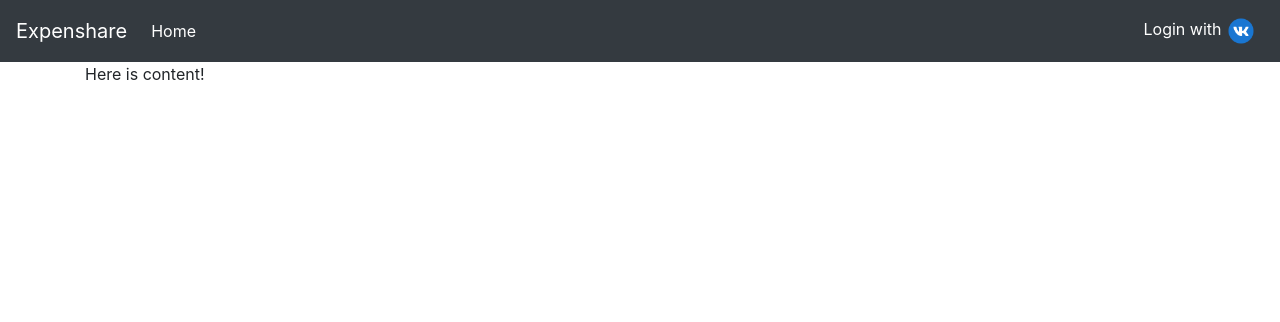
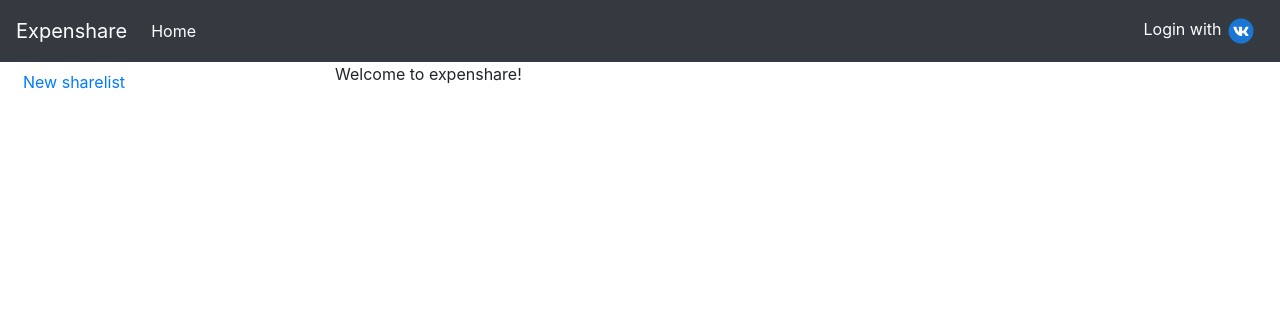
Before and after one commit to atsanda/expenshare, a Django app: page / in a window 1280 px wide. Shown: the top 322 px of the page. Run offline with Django 3.2, Linux system fonts and the light colour scheme; some libraries are stand-ins or nearby versions.

Commit message:
ftr: sharelists (models, creation views and form)

```diff
--- /dev/null
+++ b/expenshare/middleware.py
@@ -0,0 +1,13 @@
+from django.shortcuts import render
+
+
+class AuthRequiredMiddleware:
+    def __init__(self, get_response):
+        self.get_response = get_response
+
+    def __call__(self, request):
+        if not request.user.is_authenticated:
+            return render(request, 'expenshare/welcome.html')
+
+        response = self.get_response(request)
+        return response
--- a/expenshare/templates/expenshare/base.html
+++ b/expenshare/templates/expenshare/base.html
@@ -56,9 +56,21 @@
         </nav>
 
         {% block body_content %}
-            <div class="container">
+          <div class="container-fluid">
+            <div class="row">
+              <div class="col-3">
+                <div class="p-2 bd-highlight">
+                  <a href="{% url 'sharelists-create' %}">New sharelist</a>
+                </div>
+                {% for sl in sharelists %}
+                  <div class="p-2 bd-highlight">{{ sl.name }}</div>
+                {% endfor %}
+              </div>
+              <div class="col-9">
                 {% block container %}{% endblock %}
+              </div>
             </div>
+          </div>
         {% endblock %}
 
         {% block foot %}
--- /dev/null
+++ b/expenshare/templates/expenshare/welcome.html
@@ -0,0 +1,7 @@
+{% extends 'expenshare/base.html' %}
+
+{% load static %}
+
+{% block container %}
+Welcome to expenshare!
+{% endblock %}
--- a/expenshare/utils.py
+++ b/expenshare/utils.py
@@ -4,11 +4,11 @@ from django.core.validators import URLValidator
 from django.http import Http404
 
 
-def download_image(url: str, max_size : int = 409_600) -> bytes:
+def download_image(url: str, max_size: int = 409_600, timeout: int = 1) -> bytes:
     validate = URLValidator()
     validate(url)
 
-    r = requests.get(url)
+    r = requests.get(url, timeout=timeout)
 
     if r.status_code != codes.ok:
         raise Http404('Cannot download image')
--- a/expenshare/views.py
+++ b/expenshare/views.py
@@ -1,5 +1,41 @@
 from django.shortcuts import render
+from django.views.generic.edit import CreateView
+from expenshare.models import Sharelist
+from django.contrib.auth.models import User
+from dal import autocomplete
+from expenshare.forms import SharelistForm
+from django.http import HttpResponse
 
-# Create your views here.
+
 def index(request):
-    return render(request, 'expenshare/index.html')
+    context = {
+      'sharelists': request.user.sharelist_set.all()
+    }
+    return render(request, 'expenshare/index.html', context=context)
+
+
+class SharelistCreate(CreateView):
+    model = Sharelist
+    template_name = 'expenshare/sharelist_create.html'
+    success_url = '/'
+    form_class = SharelistForm
+
+    def get_context_data(self, **kwargs):
+        ctx = super(SharelistCreate, self).get_context_data(**kwargs)
+        ctx['sharelists'] = self.request.user.sharelist_set.all()
+        return ctx
+
+    def form_valid(self, form, *args, **kwargs):
+        # creator is not selected on the client side, thus shoud bw added by default on server side
+        form.cleaned_data['users'] |= User.objects.filter(pk=self.request.user.pk)
+        return super().form_valid(form, *args, **kwargs)
+
+
+class UserAutocomplete(autocomplete.Select2QuerySetView):
+    model_field_name = 'username'
+    model = User
+
+    def get_queryset(self):
+        qs = super().get_queryset()
+        qs = qs.exclude(pk=self.request.user.pk)
+        return qs
--- a/requirements.txt
+++ b/requirements.txt
@@ -2,9 +2,15 @@ certifi==2019.9.11
 chardet==3.0.4
 defusedxml==0.6.0
 Django==2.2.7
+django-autocomplete-light==3.5.0
+entrypoints==0.3
+flake8==3.7.9
 idna==2.8
+mccabe==0.6.1
 oauthlib==3.1.0
 Pillow==6.2.1
+pycodestyle==2.5.0
+pyflakes==2.1.1
 PyJWT==1.7.1
 python-dotenv==0.10.3
 python3-openid==3.1.0
--- a/webapp/settings.py
+++ b/webapp/settings.py
@@ -35,6 +35,8 @@ ALLOWED_HOSTS = ['expenshare.ru']
 INSTALLED_APPS = [
     'expenshare',
     'social_django',
+    'dal',
+    'dal_select2',
     'django.contrib.admin',
     'django.contrib.auth',
     'django.contrib.contenttypes',
@@ -51,6 +53,7 @@ MIDDLEWARE = [
     'django.contrib.auth.middleware.AuthenticationMiddleware',
     'django.contrib.messages.middleware.MessageMiddleware',
     'django.middleware.clickjacking.XFrameOptionsMiddleware',
+    'expenshare.middleware.AuthRequiredMiddleware',
 ]
 
 ROOT_URLCONF = 'webapp.urls'
--- a/webapp/urls.py
+++ b/webapp/urls.py
@@ -20,7 +20,9 @@ import expenshare.views
 
 urlpatterns = [
     path('admin/', admin.site.urls),
-    path('', expenshare.views.index),
+    path('', expenshare.views.index, name='index'),
     path('logout', LogoutView.as_view(next_page='/'), name='logout'),
     path('', include('social_django.urls', namespace='social')),
+    path('sharelists/create', expenshare.views.SharelistCreate.as_view(), name="sharelists-create"),
+    path('user-autocomplete/', expenshare.views.UserAutocomplete.as_view(), name='user-autocomplete'),
 ]
```
Also changed, not shown: expenshare/forms.py (added, +15 -0 lines), expenshare/models.py (+15 -1 lines), expenshare/templates/expenshare/sharelist_create.html (added, +11 -0 lines).
